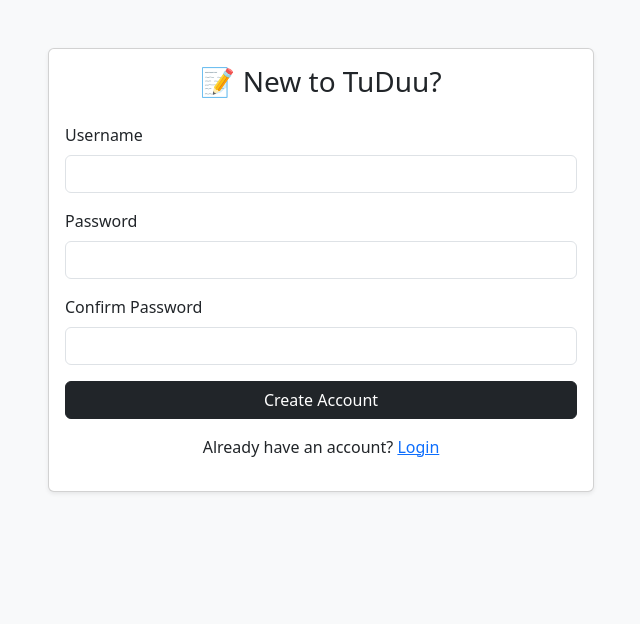
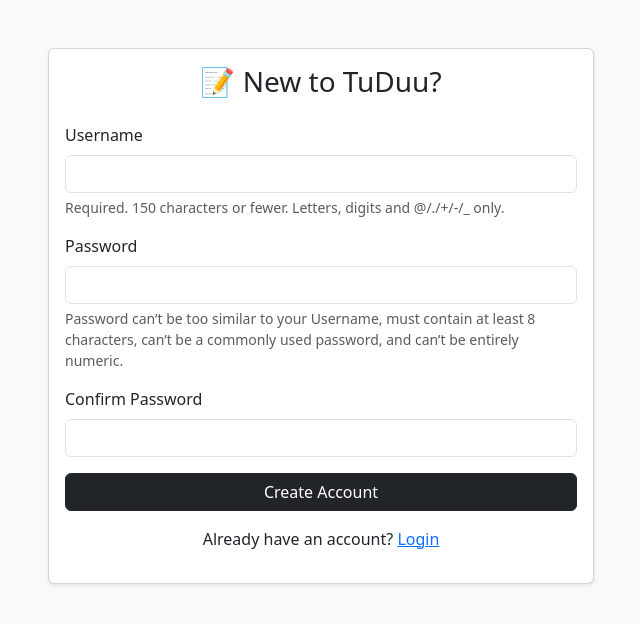
Before and after one commit to Jobdaiyoung/Todo-Application, a Django app: page /signup/ in a window 1280 px wide. Shown: the part 56-680 px from the top of the page, without its empty margins (319-959 px from the left). Run offline with Django 4.2, Linux system fonts and the light colour scheme.

Commit message:
add signup requirements

```diff
--- a/todo_project/todos/templates/signup.html
+++ b/todo_project/todos/templates/signup.html
@@ -8,16 +8,20 @@
       <div class="card-body">
         <h3 class="card-title text-center mb-4">📝 New to TuDuu?</h3>
 
-        <form method="post">
+        <form method="post" novalidate>
           {% csrf_token %}
           <div class="mb-3">
             <label for="username" class="form-label">Username</label>
-            <input type="text" name="username" class="form-control" required>
+            <input type="text" name="username" class="form-control" minlength="4" maxlength="20" pattern="[a-zA-Z0-9]+" required>
+            <div class="form-text">Required. 150 characters or fewer. Letters, digits and @/./+/-/_ only.</div>
           </div>
 
           <div class="mb-3">
             <label for="password1" class="form-label">Password</label>
-            <input type="password" name="password1" class="form-control" required>
+            <input type="password" name="password1" class="form-control" minlength="8" pattern="(?=.*[a-z])(?=.*[A-Z])(?=.*\d).+" required>
+            <div class="form-text">
+              Password can’t be too similar to your Username, must contain at least 8 characters, can’t be a commonly used password, and can’t be entirely numeric.
+            </div>
           </div>
 
           <div class="mb-3">
```
